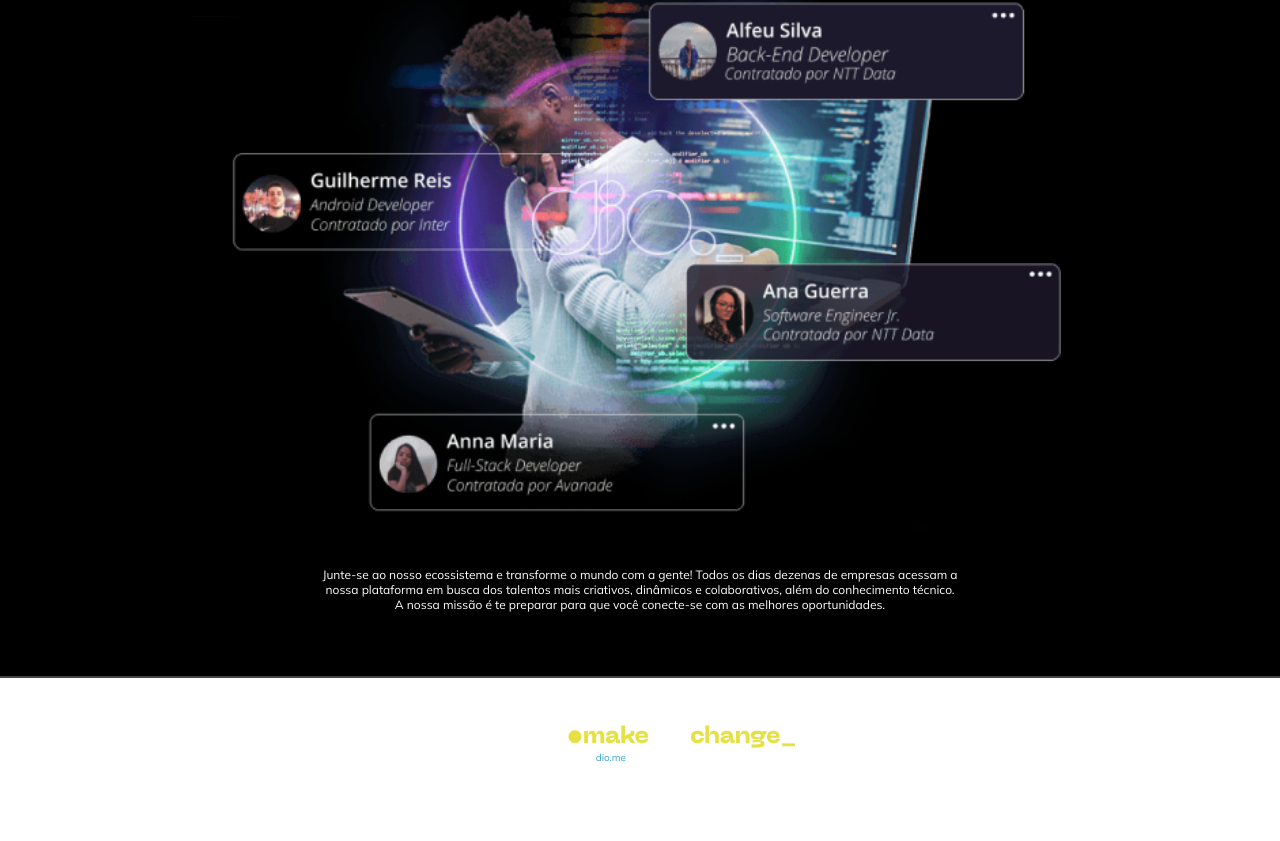
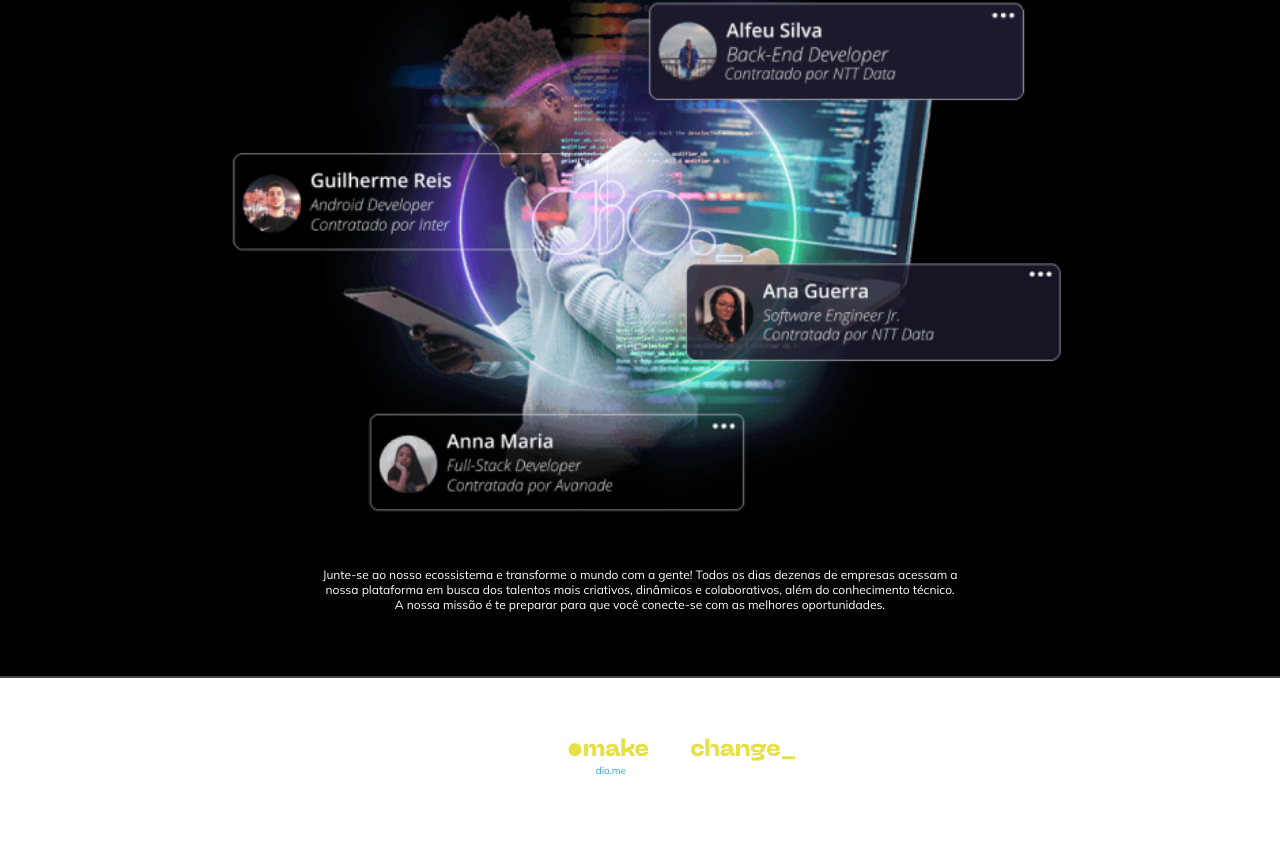
Before and after one commit to charlescript/projeto1-trilha-css-dio, a plain HTML site: page index.html in a window 1280 px wide. Shown: the part 1885-2726 px from the top of the page. Before the commit the page ends 2663 px from the top, so only its background shows below. Drawn offline with Linux system fonts and the light colour scheme; a web font is replaced by a local one.

Commit message:
Update style.css

```diff
--- a/assets/css/style.css
+++ b/assets/css/style.css
@@ -196,7 +196,7 @@
 footer {
   height: 100px;
   text-align: center;
-  padding-top: 2%;
+  padding-top: 3%;
   color: white;
   font-size: 1rem;
 }
@@ -204,4 +204,5 @@
 footer a {
   color: #38a4d3;
   text-decoration: none;
+  padding-bottom: 5%;
 }
```
